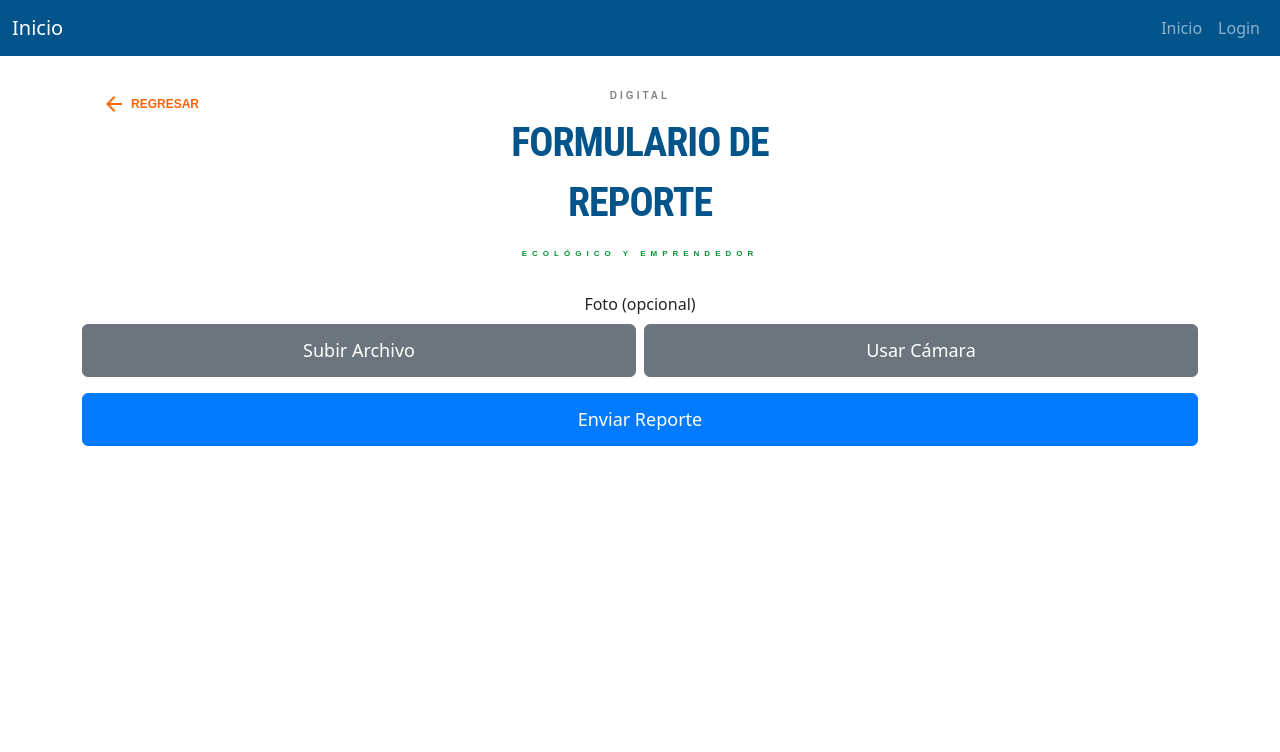
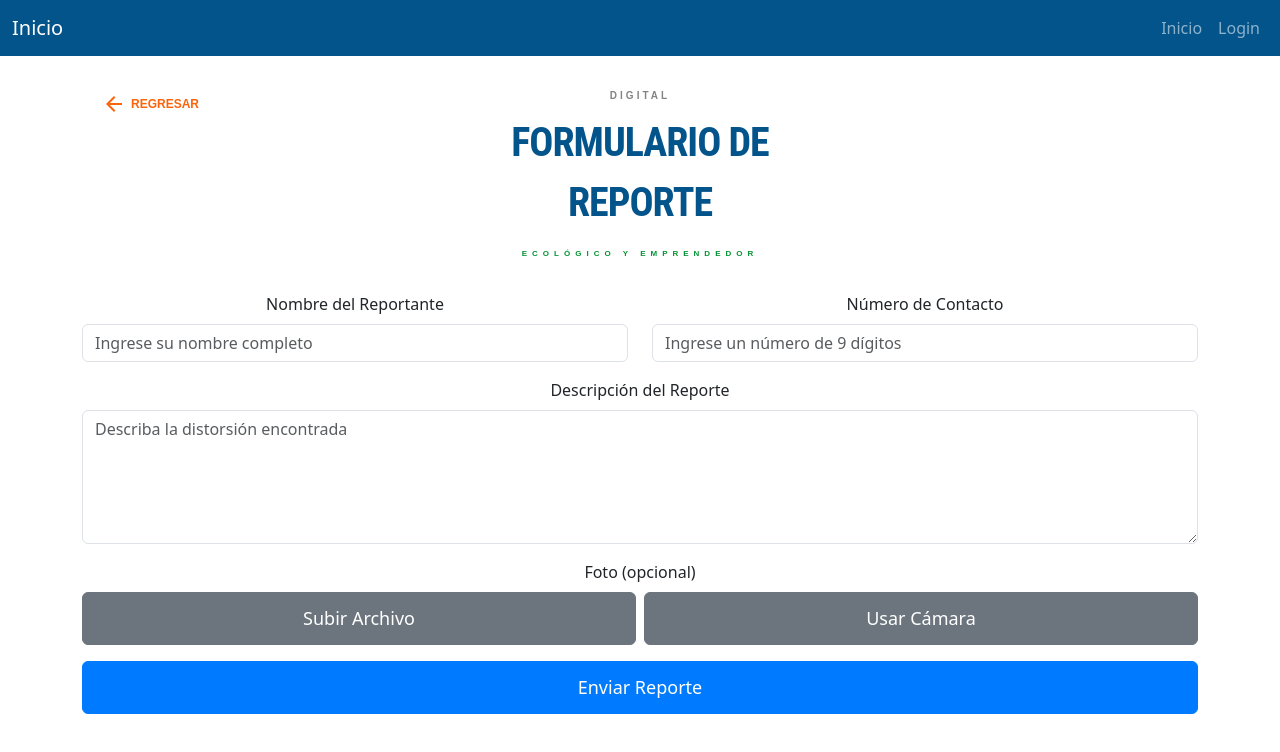
Before and after one commit to JuniorSD6650/localizador_recolectores_desechos, a React (Vite) app in the folder frontend/: page /report in a window 1280 px wide. Shown: the top 752 px of the page. Built offline with nearby package versions, Linux system fonts and the light colour scheme.

Commit message:
Correción de formulario incompleto

```diff
--- a/frontend/src/report/Report.jsx
+++ b/frontend/src/report/Report.jsx
@@ -22,18 +22,15 @@ const Report = () => {
             const cameras = devices.filter(device => device.kind === 'videoinput');
             setAvailableCameras(cameras);
 
-            // Intenta encontrar la cámara trasera
             const rearCamera = cameras.find(camera =>
                 camera.label.toLowerCase().includes('back') ||
                 camera.label.toLowerCase().includes('trasera') ||
                 camera.label.toLowerCase().includes('rear')
             );
 
-            // Si hay una cámara trasera, úsala por defecto
             if (rearCamera) {
                 setSelectedCamera(rearCamera.deviceId);
             } else if (cameras.length > 0) {
-                // Si no hay cámara trasera, usa la primera disponible
                 setSelectedCamera(cameras[0].deviceId);
             }
         } catch (error) {
@@ -48,7 +45,6 @@ const Report = () => {
         }
 
         try {
-            // Detener cualquier stream existente
             if (streamRef.current) {
                 streamRef.current.getTracks().forEach(track => track.stop());
             }
@@ -73,7 +69,6 @@ const Report = () => {
         }
     };
 
-    // Efecto para enumerar cámaras cuando se monta el componente
     useEffect(() => {
         getAvailableCameras();
         return () => {
@@ -81,7 +76,6 @@ const Report = () => {
         };
     }, []);
 
-    // Efecto para reiniciar la cámara cuando se cambia la selección
     useEffect(() => {
         if (selectedCamera && selectedOption === 'camera') {
             startCamera();
@@ -197,7 +191,49 @@ const Report = () => {
             <TituloConRegreso titulo="Formulario de Reporte" to="/" />
 
             <form onSubmit={handleSubmit}>
-                {/* ... (el resto de los campos del formulario permanecen igual) ... */}
+                <div className="row mb-3">
+                    <div className="col-md-6">
+                        <label htmlFor="nombreReportante" className="form-label">Nombre del Reportante</label>
+                        <input
+                            type="text"
+                            className="form-control"
+                            id="nombreReportante"
+                            value={nombreReportante}
+                            onChange={(e) => setNombreReportante(e.target.value)}
+                            placeholder="Ingrese su nombre completo"
+                            required
+                        />
+                    </div>
+                    <div className="col-md-6">
+                        <label htmlFor="numeroContacto" className="form-label">Número de Contacto</label>
+                        <input
+                            type="text"
+                            className="form-control"
+                            id="numeroContacto"
+                            value={numeroContacto}
+                            onChange={handlePhoneChange}
+                            placeholder="Ingrese un número de 9 dígitos"
+                            maxLength={9}
+                            pattern="[0-9]{9}"
+                            title="Debe ingresar exactamente 9 números"
+                        />
+                        {numeroContacto && numeroContacto.length !== 9 && (
+                            <small className="text-danger">El número debe tener 9 dígitos</small>
+                        )}
+                    </div>
+                </div>
+                <div className="mb-3">
+                    <label htmlFor="descripcion" className="form-label">Descripción del Reporte</label>
+                    <textarea
+                        className="form-control"
+                        id="descripcion"
+                        rows="5"
+                        value={descripcion}
+                        onChange={(e) => setDescripcion(e.target.value)}
+                        placeholder="Describa la distorsión encontrada"
+                        required
+                    ></textarea>
+                </div>
 
                 <div className="mb-3">
                     <label className="form-label d-block">Foto (opcional)</label>
```
